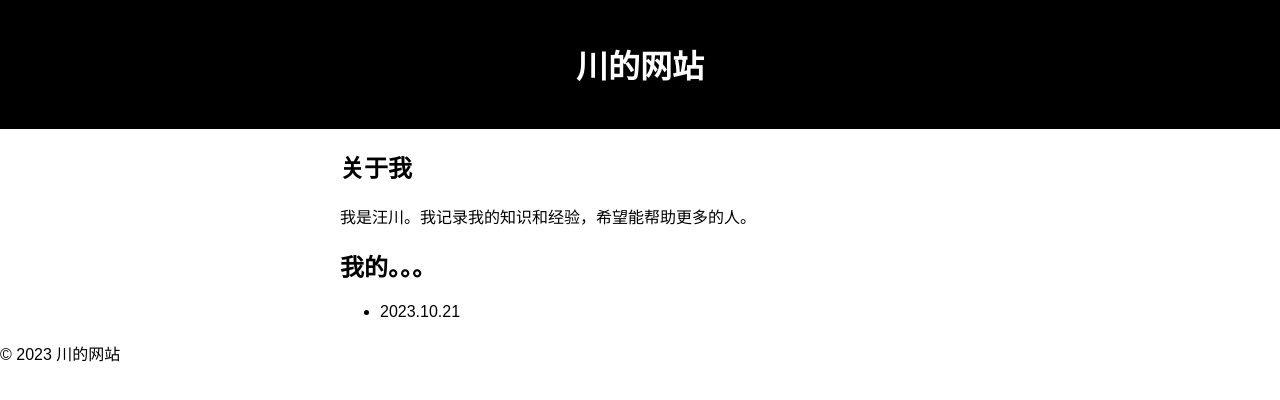
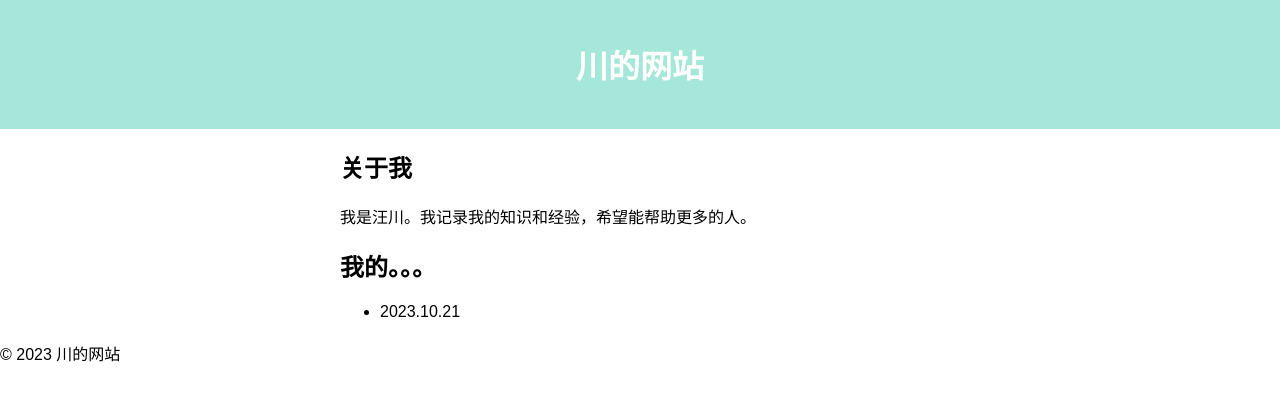
Before and after one commit to cheneywongweb/cheneywong.github.io, a plain HTML site: page index.html in a window 1280 px wide. Drawn offline with Linux system fonts and the light colour scheme.

Commit message:
Update style.css

```diff
--- a/style.css
+++ b/style.css
@@ -5,7 +5,7 @@ body {
 }
 
 header {
-  background-color: #000;
+  background-color: #a5e7d8;
   color: #fff;
   padding: 20px;
   text-align: center;
```
